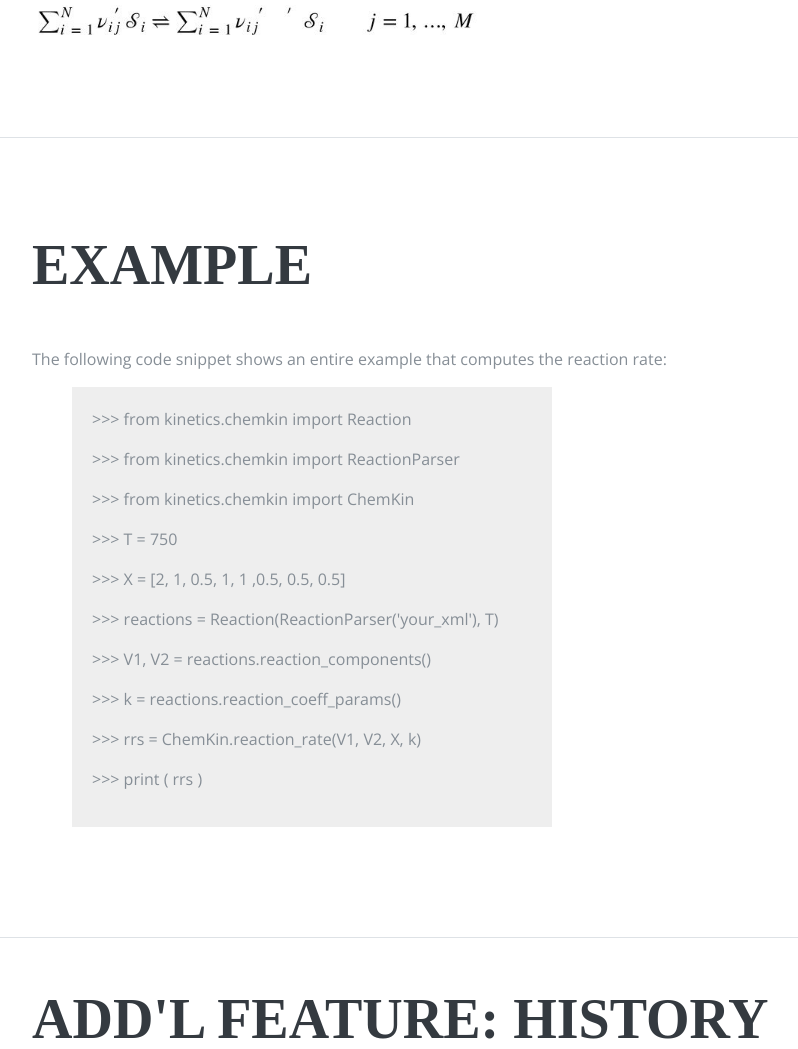
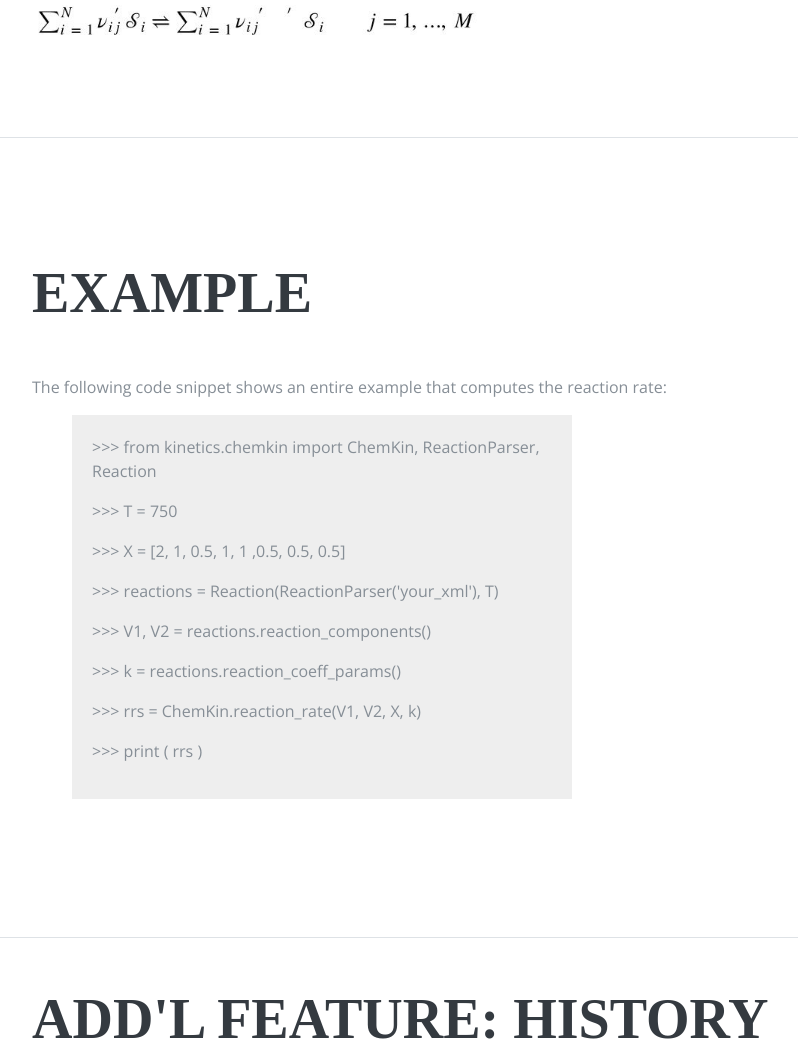
Before and after one commit to CS207G7/cs207-FinalProject, a Django app: template webApp/cs207/app/templates/app/index.html in a window 1280 px wide. Shown: the part 4032-5081 px from the top of the page, without its empty margins (288-1086 px from the left). Run offline with Django 3.2, Linux system fonts and the light colour scheme; the template is opened without the code that fills it, so the values that code supplies are empty; some libraries are stand-ins or nearby versions; some web fonts are replaced.

Commit message:
Change to index.html, section: example, snippet code

```diff
--- a/webApp/cs207/app/templates/app/index.html
+++ b/webApp/cs207/app/templates/app/index.html
@@ -242,13 +242,9 @@
           <h2 class="mb-5">Example</h2>
           <p>The following code snippet shows an entire example that computes the reaction rate:</p>
           <ul class="fa-ul mb-0">
-          <blockquote style=" padding: 20px; background-color: #eee; width:480px; ">
+          <blockquote style=" padding: 20px; background-color: #eee; width:500px; ">
           <p>
-            >>> from kinetics.chemkin import Reaction</p>
-          <p>
-            >>> from kinetics.chemkin import ReactionParser</p>
-          <p>
-            >>> from kinetics.chemkin import ChemKin</p>
+            >>> from kinetics.chemkin import ChemKin, ReactionParser, Reaction</p>
           <p>
             >>> T = 750</p>
           <p>
```
